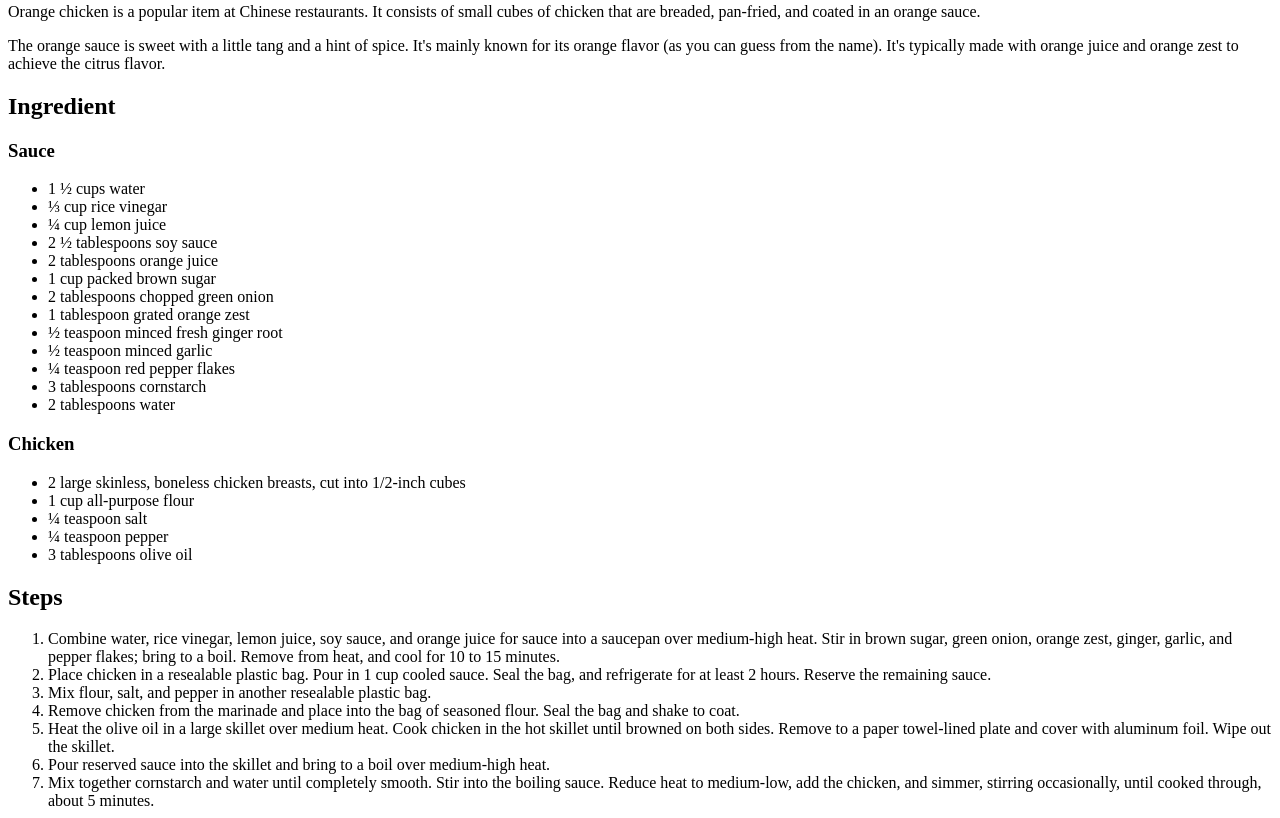
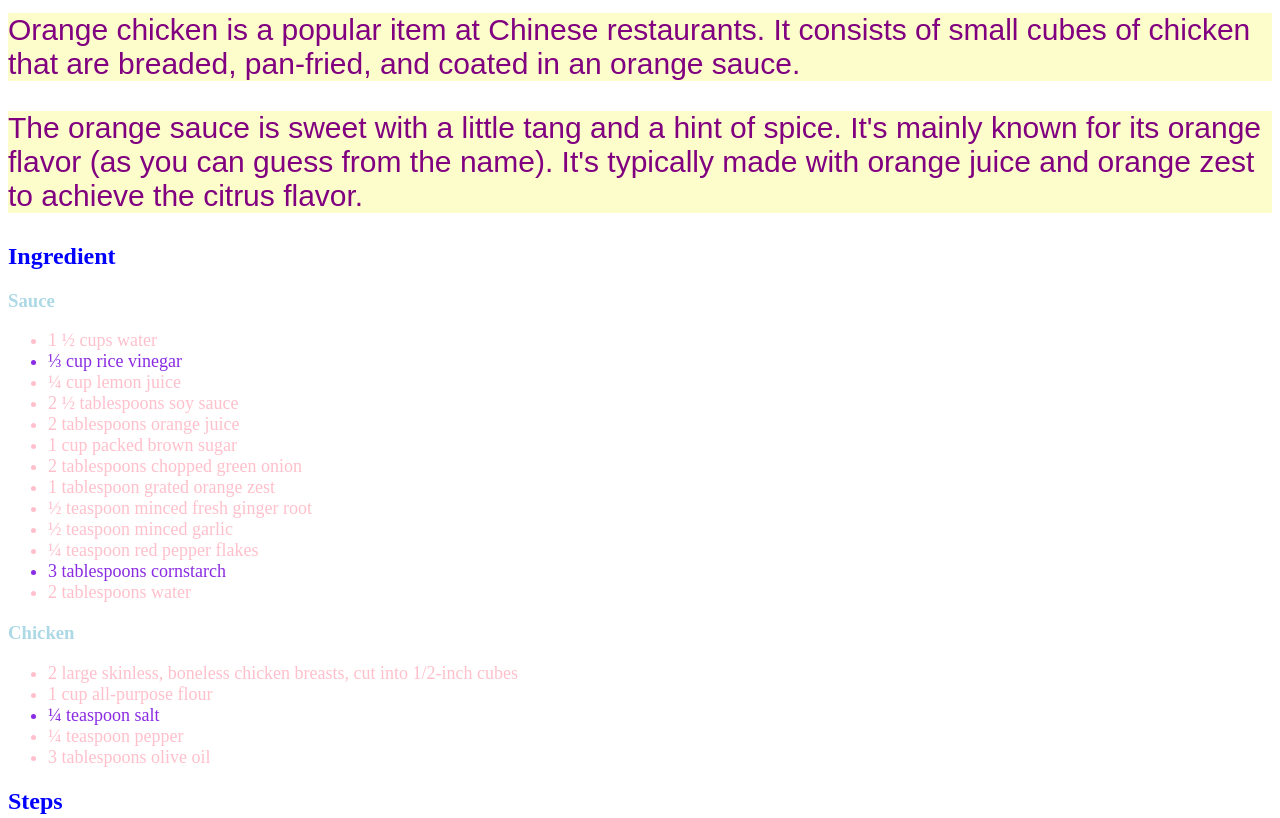
Before and after one commit to gorgeousman6/odin-recipes, a plain HTML site: page recipes/asian-orange-chicken.html in a window 1280 px wide. Shown: the part 448-1266 px from the top of the page. Drawn offline with Linux system fonts and the light colour scheme.

Commit message:
Modify index and asian orange chicken recipe

```diff
--- a/recipes/asian-orange-chicken.html
+++ b/recipes/asian-orange-chicken.html
@@ -3,20 +3,21 @@
 <head>
     <meta charset="UTF-8">
     <title>Asian Orange Chicken</title>
+    <link rel="stylesheet" href="./css/style-asian.css">
 </head>
 <body>
     <h1>Asian Orange Chicken</h1>
     <img src="https://www.allrecipes.com/thmb/OHUqa19tFDCqEYuEHdE7JF-CXu8=/750x0/filters:no_upscale():max_bytes(150000):strip_icc():format(webp)/61024-asian-orange-chicken-3x2-251-cb55b6caab2144aa85e12a268fe06496.jpg">
     <h2>Description</h2>
-    <p>Orange chicken is a popular item at Chinese restaurants. It consists of small cubes of chicken that are breaded, pan-fried, and coated in an orange sauce.</p>
-    <p>The orange sauce is sweet with a little tang and a hint of spice. It's mainly known for its orange flavor (as you can guess from the name).
+    <p class="Des">Orange chicken is a popular item at Chinese restaurants. It consists of small cubes of chicken that are breaded, pan-fried, and coated in an orange sauce.</p>
+    <p class="Des">The orange sauce is sweet with a little tang and a hint of spice. It's mainly known for its orange flavor (as you can guess from the name).
        It's typically made with orange juice and orange zest to achieve the citrus flavor.</p>
 
     <h2>Ingredient</h2>
     <h3>Sauce</h3>
-    <ul>
+    <ul class="ul">
         <li>1 ½ cups water</li>
-        <li>⅓ cup rice vinegar</li>
+        <li class="li">⅓ cup rice vinegar</li>
         <li>¼ cup lemon juice</li>
         <li>2 ½ tablespoons soy sauce</li>
         <li>2 tablespoons orange juice</li>
@@ -26,26 +27,26 @@
         <li>½ teaspoon minced fresh ginger root</li>
         <li>½ teaspoon minced garlic</li>
         <li>¼ teaspoon red pepper flakes</li>
-        <li>3 tablespoons cornstarch</li>
+        <li class="li">3 tablespoons cornstarch</li>
         <li>2 tablespoons water</li>
     </ul>
     <h3>Chicken</h3>
-    <ul>
+    <ul class="ul">
         <li>2 large skinless, boneless chicken breasts, cut into 1/2-inch cubes</li>
         <li>1 cup all-purpose flour</li>
-        <li>¼ teaspoon salt</li>
+        <li class="li">¼ teaspoon salt</li>
         <li>¼ teaspoon pepper</li>
         <li>3 tablespoons olive oil</li>
     </ul>
     <h2>Steps</h2>
-    <ol>
+    <ol class="ol">
         <li>Combine water, rice vinegar, lemon juice, soy sauce, and orange juice for sauce into a saucepan over medium-high heat. Stir in brown sugar, green onion, orange zest, ginger, garlic, and pepper flakes; bring to a boil. Remove from heat, and cool for 10 to 15 minutes.</li>
-        <li>Place chicken in a resealable plastic bag. Pour in 1 cup cooled sauce. Seal the bag, and refrigerate for at least 2 hours. Reserve the remaining sauce.</li>
+        <li class="li">Place chicken in a resealable plastic bag. Pour in 1 cup cooled sauce. Seal the bag, and refrigerate for at least 2 hours. Reserve the remaining sauce.</li>
         <li>Mix flour, salt, and pepper in another resealable plastic bag.
 
         </li>
         <li>Remove chicken from the marinade and place into the bag of seasoned flour. Seal the bag and shake to coat.</li>
-        <li>Heat the olive oil in a large skillet over medium heat. Cook chicken in the hot skillet until browned on both sides. Remove to a paper towel-lined plate and cover with aluminum foil. Wipe out the skillet.
+        <li class="li">Heat the olive oil in a large skillet over medium heat. Cook chicken in the hot skillet until browned on both sides. Remove to a paper towel-lined plate and cover with aluminum foil. Wipe out the skillet.
 
         </li>
         <li>Pour reserved sauce into the skillet and bring to a boil over medium-high heat.
--- /dev/null
+++ b/recipes/css/style-asian.css
@@ -0,0 +1,49 @@
+h1 {
+    color: red;
+}
+
+h2 {
+    color: blue;
+}
+
+h3 {
+    color: lightblue;
+}
+
+.Des {
+    background-color: rgba(244, 244, 12, 0.212);
+    color: purple;
+    font-size: 30px;
+    font-weight: 100px;
+    font-family: sans-serif;
+}
+
+.ul,
+.ol {
+    font-family: 'Times New Roman', 'Times', sans-serif;
+}
+
+.ul {
+    color: pink;
+    font-size: large;
+}
+
+.ol {
+    color:aquamarine;
+    font-size: small;
+}
+
+.ul .li {
+    color:blueviolet;
+}
+
+.ol .li {
+    color: red;
+}
+
+.ul2 {
+    display: flex;
+    flex-direction: row;
+    justify-content: space-evenly;
+    align-items: flex-end
+}
```
Also changed, not shown: index.html (+6 -3 lines), style.css (added, +14 -0 lines).
